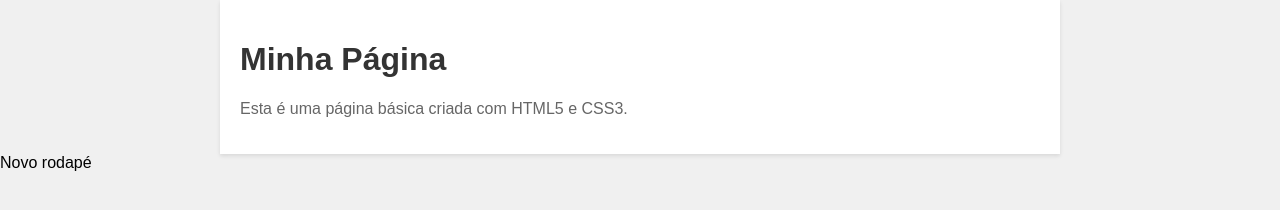
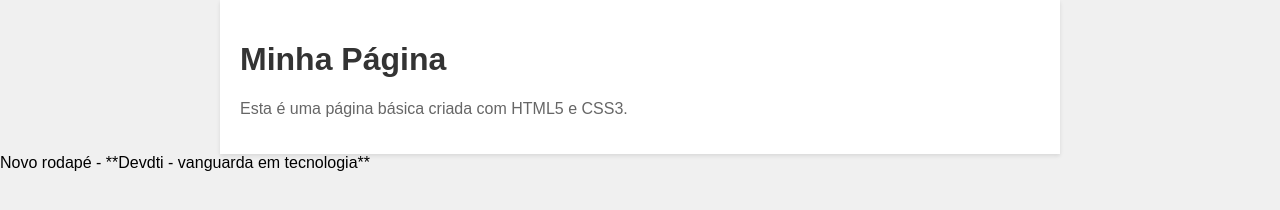
Before and after one commit to DaviBarros/projetotestemestrado, a plain HTML site: page index.html in a window 1280 px wide. Drawn offline with Linux system fonts and the light colour scheme.

Commit message:
Finish the new footer

```diff
--- a/index.html
+++ b/index.html
@@ -11,6 +11,6 @@
         <h1>Minha Página</h1>
         <p>Esta é uma página básica criada com HTML5 e CSS3.</p>
     </div>
-    <footer>Novo rodapé</footer>
+    <footer>Novo rodapé - **Devdti - vanguarda em tecnologia**</footer>
 </body>
 </html>
```
